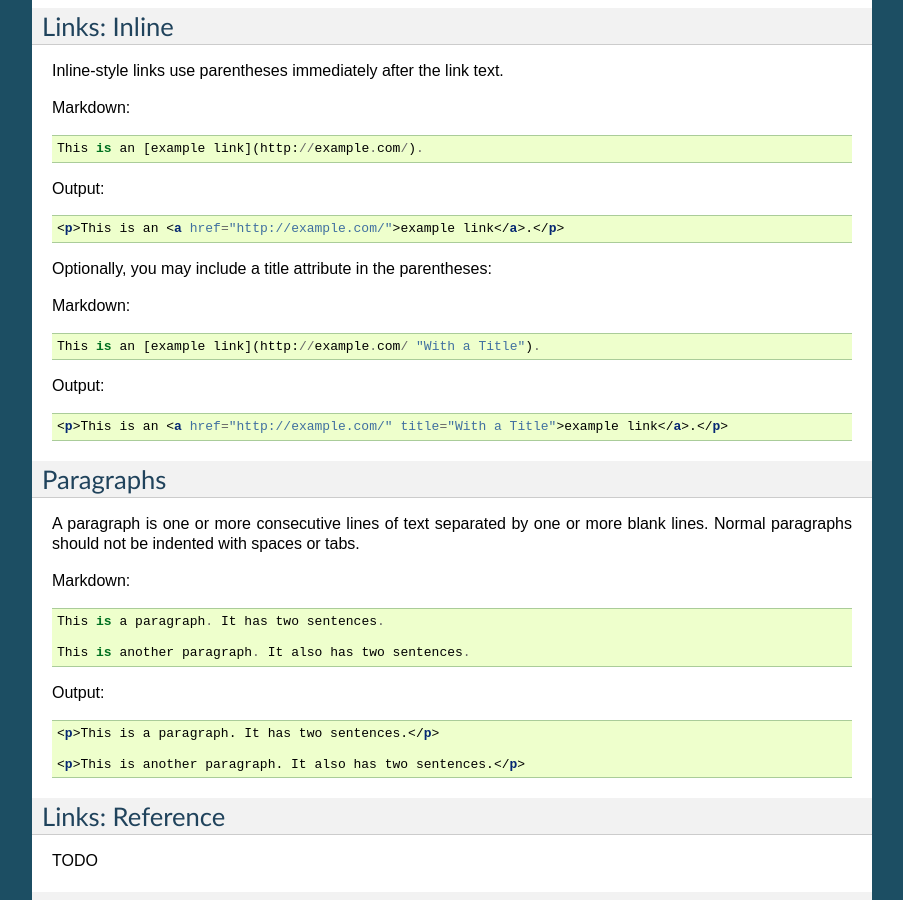
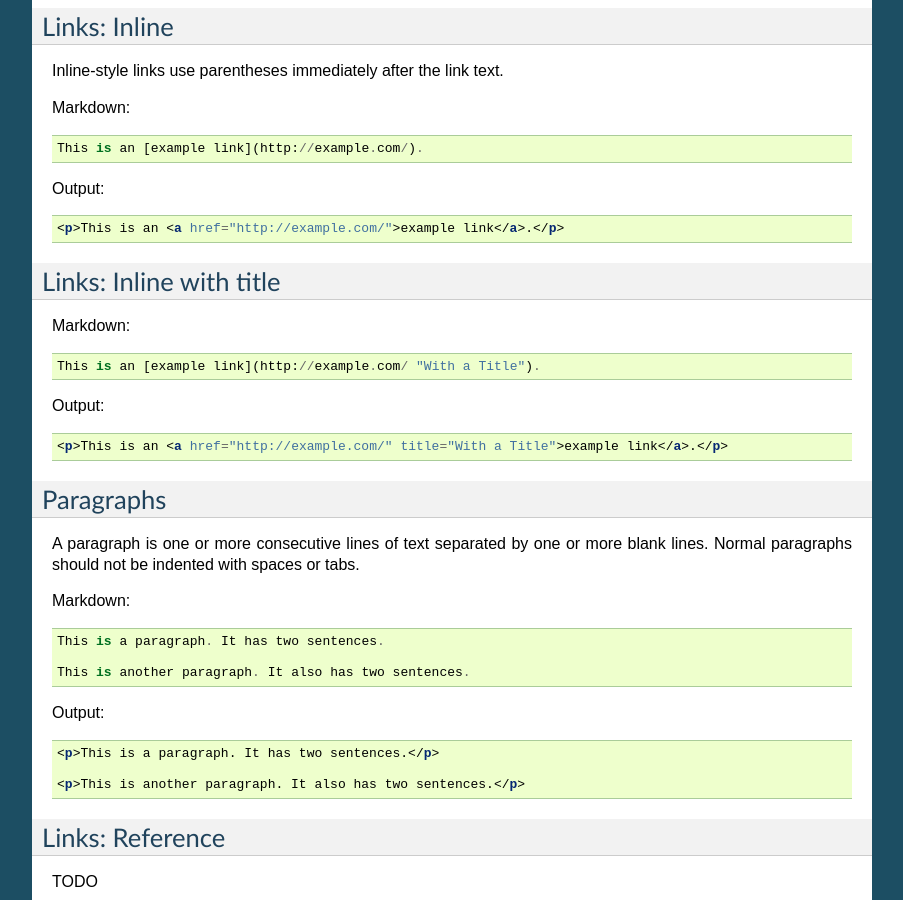
Before and after one commit to joaedwar/markdown-guide, a Sphinx documentation site: the page built from docs/basics.rst, in a window 1280 px wide and 900 px high, scrolled down 1174 px. Shown: the whole window, without its empty margins (198-1101 px from the left). Built offline with Sphinx 7.4.7, drawn with Linux system fonts in a browser that asks for light colours; some of the changed text lies outside the part shown.

Commit message:
added in-line links

```diff
--- a/docs/basics.rst
+++ b/docs/basics.rst
@@ -84,7 +84,8 @@ Output:
 
     <p>This is an <a href="http://example.com/">example link</a>.</p>
 
-Optionally, you may include a title attribute in the parentheses:
+Links: Inline with title
+========================
 
 Markdown::
 
```
